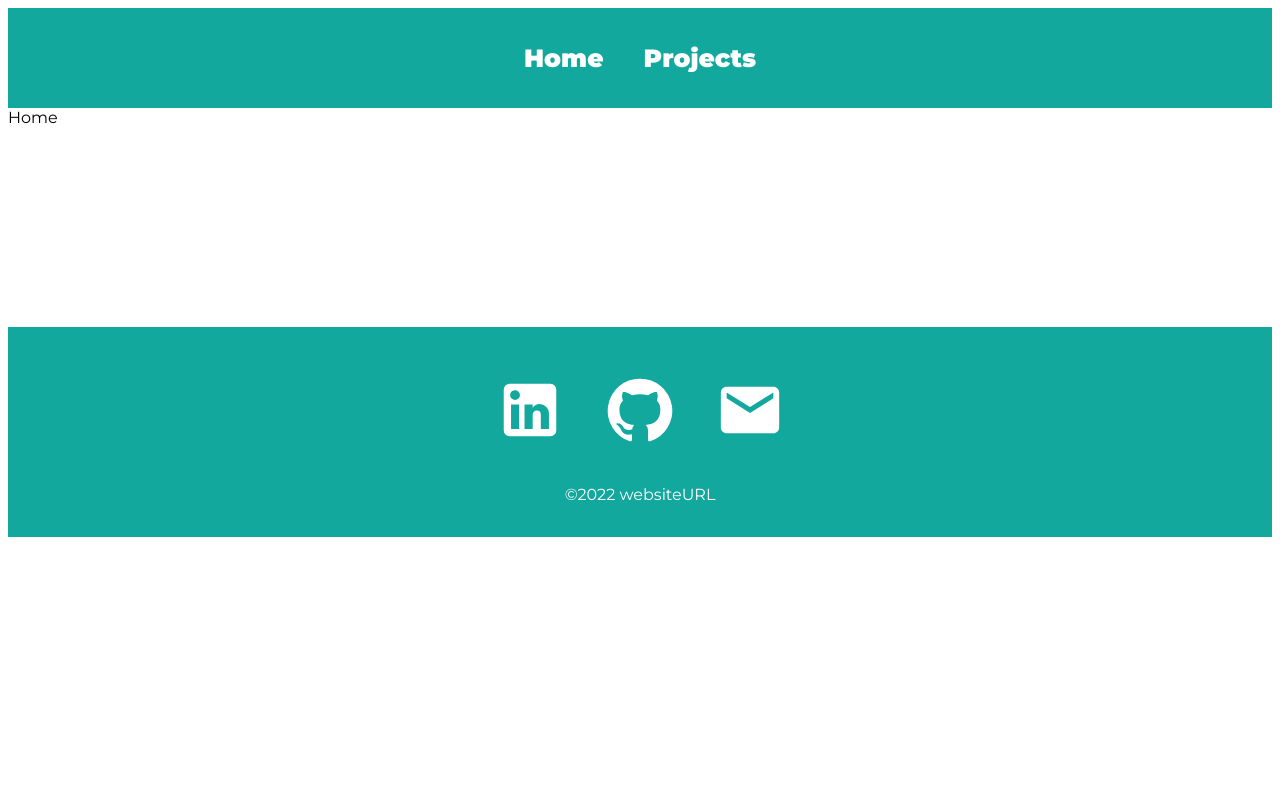
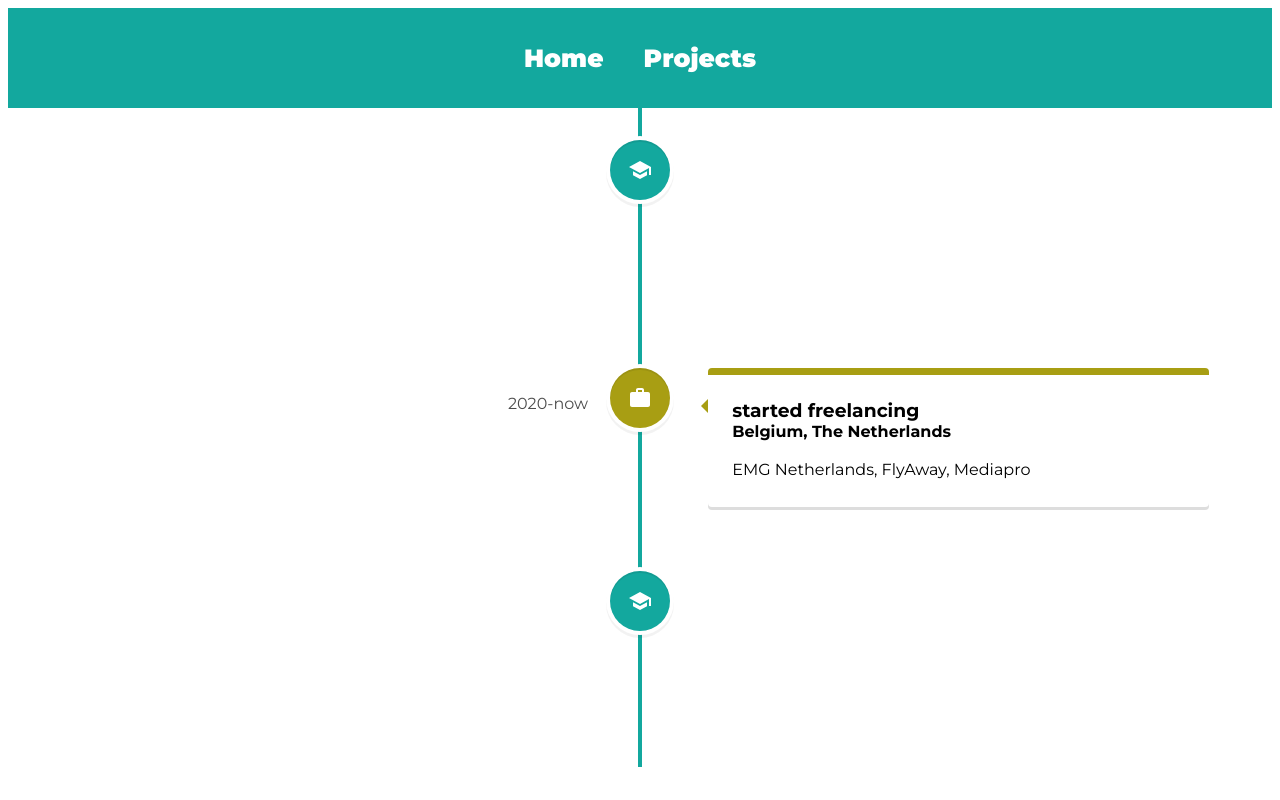
Before and after one commit to HVerschueren/portfolio, a React (Create React App) app in the folder website_portfolio/: page / in a window 1280 px wide. Shown: the top 800 px of the page. Built offline with nearby package versions, Linux system fonts and the light colour scheme.

Commit message:
timeline gemaakt

```diff
--- /dev/null
+++ b/website_portfolio/src/components/TimelineElement.js
@@ -0,0 +1,24 @@
+import React from 'react'
+import { VerticalTimeline, VerticalTimelineElement }  from 'react-vertical-timeline-component';
+import WorkIcon from '@mui/icons-material/Work';
+import { borderTop, color } from '@mui/system';
+function TimelineElement(id) {
+  return (
+    <VerticalTimelineElement
+          className="vertical-timeline-element--work"
+          contentStyle={{ background: '#fff', color: '#000', borderTop: '7px solid '+id.color }}
+          contentArrowStyle={{ borderRight: '7px solid '+id.color }}
+          date={id.date}
+          iconStyle={{ background: id.color, color: '#fff'}}
+          icon={id.icon}
+        >
+          <h3 className="vertical-timeline-element-title">{id.title}</h3>
+          <h4 className="vertical-timeline-element-subtitle">{id.place}</h4>
+          <p>
+            {id.explanation}
+          </p>
+        </VerticalTimelineElement>
+  )
+}
+
+export default TimelineElement
--- a/website_portfolio/src/css/ProjectDisplay.css
+++ b/website_portfolio/src/css/ProjectDisplay.css
@@ -9,7 +9,7 @@
 
   .project h1 {
     margin-top: 50px;
-    color: #3e497a;
+    color: #13a89e;
     font-size: 35px;
   }
   .project img {
@@ -19,10 +19,10 @@
 
   .project p {
     font-size: 40px;
-    color: #3e497a;
+    color: #13a89e;
   }
 
   .project svg {
     font-size: 60px;
-    color: #3e497a;
+    color: #13a89e;
   }
--- a/website_portfolio/src/css/Projects.css
+++ b/website_portfolio/src/css/Projects.css
@@ -8,7 +8,7 @@
   }
   .projects .projectTitle {
     text-align: center;
-    color: #3e497a;
+    color: #13a89e;
     font-size: 60px;
     font-weight: bolder;
   }
--- /dev/null
+++ b/website_portfolio/src/helpers/TimelineList.js
@@ -0,0 +1,29 @@
+import WorkIcon from '@mui/icons-material/Work';
+import SchoolIcon from '@mui/icons-material/School';
+export const TimelineList = [
+    {
+        date: "2017-2020",
+        title: "Karel de Grote Hogeschool",
+        place: "Hoboken, Belgium",
+        explanation:"Bachelors degree in Multimedia and communications technology. Audio-Video",
+        icon:<SchoolIcon/>,
+        color:"rgb(19, 168, 158)",
+      },
+      {
+        date: "2020-now",
+        title: "started freelancing",
+        place: "Belgium, The Netherlands",
+        explanation:"EMG Netherlands, FlyAway, Mediapro",
+        icon:<WorkIcon/>,
+        color:"rgb(168,158,19)",
+      },
+      {
+        date: "2020-2023",
+        title: "Thomas More Hogeschool",
+        place: "Geel, Belgium",
+        explanation:"Bachelors degree in Elektronics-ICT. Digital Innovation/IoT",
+        icon:<SchoolIcon/>,
+        color:"rgb(19, 168, 158)",
+      },
+
+];
--- a/website_portfolio/src/pages/Home.js
+++ b/website_portfolio/src/pages/Home.js
@@ -1,8 +1,108 @@
 import React from 'react'
-
+import { VerticalTimeline, VerticalTimelineElement }  from 'react-vertical-timeline-component';
+import 'react-vertical-timeline-component/style.min.css';
+import WorkIcon from '@mui/icons-material/Work';
+import SchoolIcon from '@mui/icons-material/School';
+import StarIcon from '@mui/icons-material/Star';
+import TimelineElement from '../components/TimelineElement';
+import { TimelineList } from "../helpers/TimelineList"
 function Home() {
   return (
-    <div>Home</div>
+      <VerticalTimeline lineColor='#13a89e'>
+        {TimelineList.map((project, index) => {//gaat door de array in ProjectList en slaat de variablen op in project
+          return <TimelineElement id={index} date={project.date} title={project.title} key={index} place={project.place} explanation={project.explanation} icon={project.icon} color={project.color}/>
+        })}
+        {/* <VerticalTimelineElement
+          className="vertical-timeline-element--work"
+          contentStyle={{ background: 'rgb(33, 150, 243)', color: '#fff' }}
+          contentArrowStyle={{ borderRight: '7px solid  rgb(33, 150, 243)' }}
+          date="2011 - present"
+          iconStyle={{ background: 'rgb(33, 150, 243)', color: '#fff' }}
+          icon={<WorkIcon />}
+        >
+          <h3 className="vertical-timeline-element-title">Creative Director</h3>
+          <h4 className="vertical-timeline-element-subtitle">Miami, FL</h4>
+          <p>
+            Creative Direction, User Experience, Visual Design, Project Management, Team Leading
+          </p>
+        </VerticalTimelineElement>
+        <VerticalTimelineElement
+          className="vertical-timeline-element--work"
+          date="2010 - 2011"
+          iconStyle={{ background: 'rgb(33, 150, 243)', color: '#fff' }}
+          icon={<WorkIcon />}
+        >
+          <h3 className="vertical-timeline-element-title">Art Director</h3>
+          <h4 className="vertical-timeline-element-subtitle">San Francisco, CA</h4>
+          <p>
+            Creative Direction, User Experience, Visual Design, SEO, Online Marketing
+          </p>
+        </VerticalTimelineElement>
+        <VerticalTimelineElement
+          className="vertical-timeline-element--work"
+          date="2008 - 2010"
+          iconStyle={{ background: 'rgb(33, 150, 243)', color: '#fff' }}
+          icon={<WorkIcon />}
+        >
+          <h3 className="vertical-timeline-element-title">Web Designer</h3>
+          <h4 className="vertical-timeline-element-subtitle">Los Angeles, CA</h4>
+          <p>
+            User Experience, Visual Design
+          </p>
+        </VerticalTimelineElement>
+        <VerticalTimelineElement
+          className="vertical-timeline-element--work"
+          date="2006 - 2008"
+          iconStyle={{ background: 'rgb(33, 150, 243)', color: '#fff' }}
+          icon={<WorkIcon />}
+        >
+          <h3 className="vertical-timeline-element-title">Web Designer</h3>
+          <h4 className="vertical-timeline-element-subtitle">San Francisco, CA</h4>
+          <p>
+            User Experience, Visual Design
+          </p>
+        </VerticalTimelineElement>
+        <VerticalTimelineElement
+          className="vertical-timeline-element--education"
+          date="April 2013"
+          iconStyle={{ background: 'rgb(233, 30, 99)', color: '#fff' }}
+          icon={<SchoolIcon />}
+        >
+          <h3 className="vertical-timeline-element-title">Content Marketing for Web, Mobile and Social Media</h3>
+          <h4 className="vertical-timeline-element-subtitle">Online Course</h4>
+          <p>
+            Strategy, Social Media
+          </p>
+        </VerticalTimelineElement>
+        <VerticalTimelineElement
+          className="vertical-timeline-element--education"
+          date="November 2012"
+          iconStyle={{ background: 'rgb(233, 30, 99)', color: '#fff' }}
+          icon={<SchoolIcon />}
+        >
+          <h3 className="vertical-timeline-element-title">Agile Development Scrum Master</h3>
+          <h4 className="vertical-timeline-element-subtitle">Certification</h4>
+          <p>
+            Creative Direction, User Experience, Visual Design
+          </p>
+        </VerticalTimelineElement>
+        <VerticalTimelineElement
+          className="vertical-timeline-element--education"
+          date="2002 - 2006"
+          iconStyle={{ background: 'rgb(233, 30, 99)', color: '#fff' }}
+          icon={<SchoolIcon />}
+        >
+          <h3 className="vertical-timeline-element-title">Bachelor of Science in Interactive Digital Media Visual Imaging</h3>
+          <h4 className="vertical-timeline-element-subtitle">Bachelor Degree</h4>
+          <p>
+            Creative Direction, Visual Design
+          </p>
+        </VerticalTimelineElement>
+        <VerticalTimelineElement
+          iconStyle={{ background: 'rgb(16, 204, 82)', color: '#fff' }}
+          icon={<StarIcon />}
+        /> */}
+    </VerticalTimeline>
   )
 }
 
```
Also changed, not shown: website_portfolio/src/App.css (line endings or trailing spaces).
